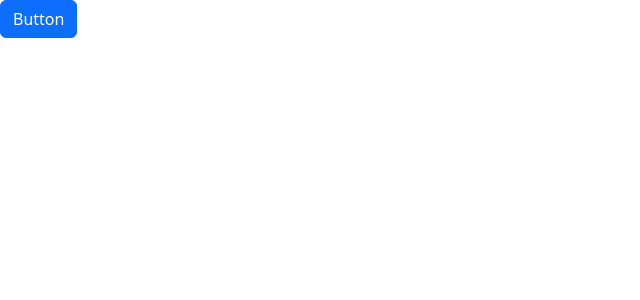
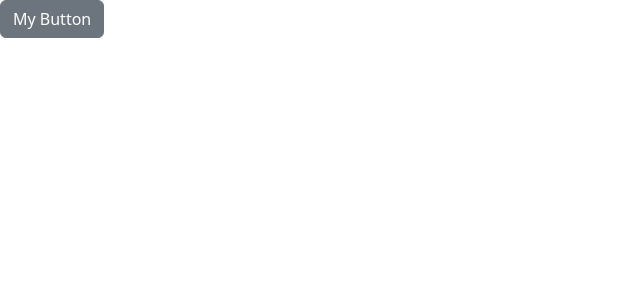
Before and after one commit to sharonkamalkothapalli/AseAssignmenr3, a React (Vite) app: page / in a window 1280 px wide. Shown: the top 300 px of the page, without its empty margins (0-640 px from the left). Built offline with nearby package versions, Linux system fonts and the light colour scheme.

Commit message:
changing text and color for button componnet

```diff
--- a/src/App.tsx
+++ b/src/App.tsx
@@ -41,7 +41,9 @@
 const App = () => {
   return (
     <div>
-      <Button></Button>
+      <Button color="secondary" onClick={() => console.log("Clicked")}>
+        My Button
+      </Button>
     </div>
   );
 };
--- a/src/components/Button.tsx
+++ b/src/components/Button.tsx
@@ -1,7 +1,16 @@
 import React from "react";
 
-const Button = () => {
-  return <button className="btn btn-primary">Button</button>;
+interface Props {
+  children: String;
+  color?: "primary" | "secondary" | "danger";
+  onClick: () => void;
+}
+const Button = ({ children, onClick, color = "primary" }: Props) => {
+  return (
+    <button className={"btn btn-" + color} onClick={onClick}>
+      {children}
+    </button>
+  );
 };
 
 export default Button;
```
